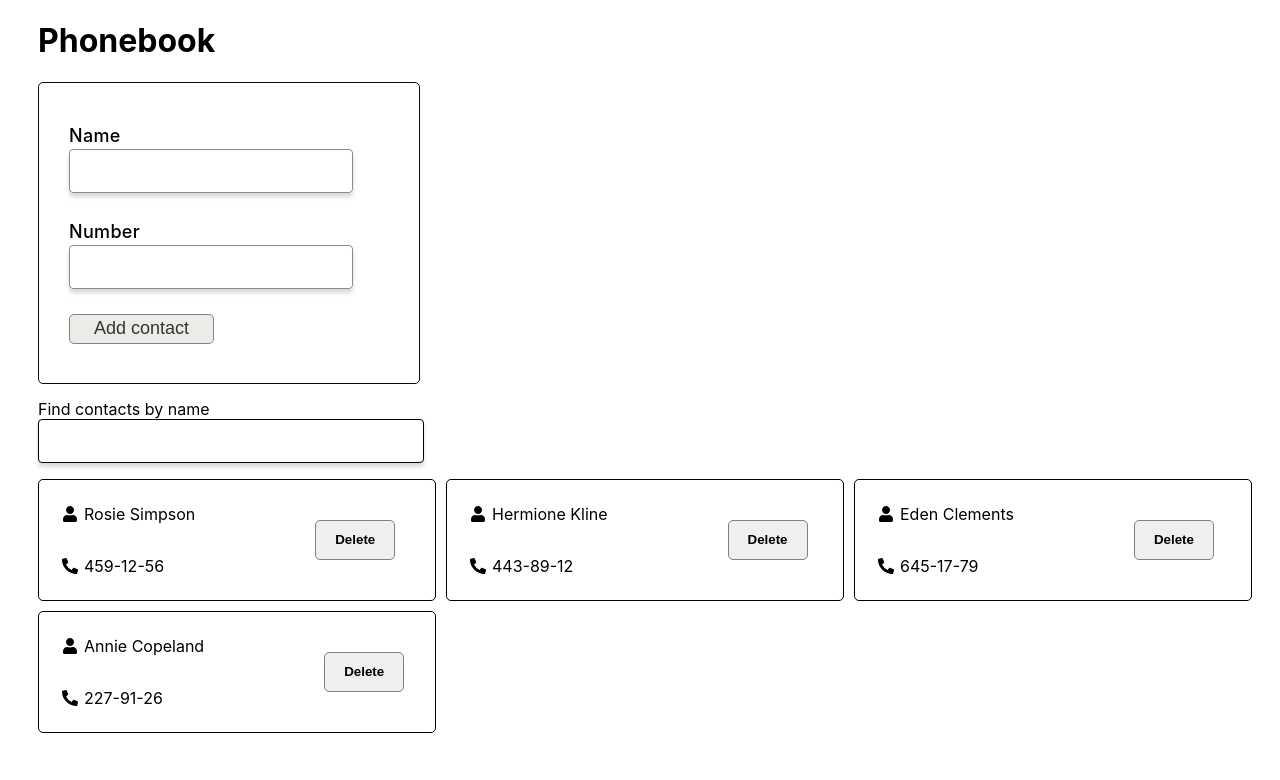
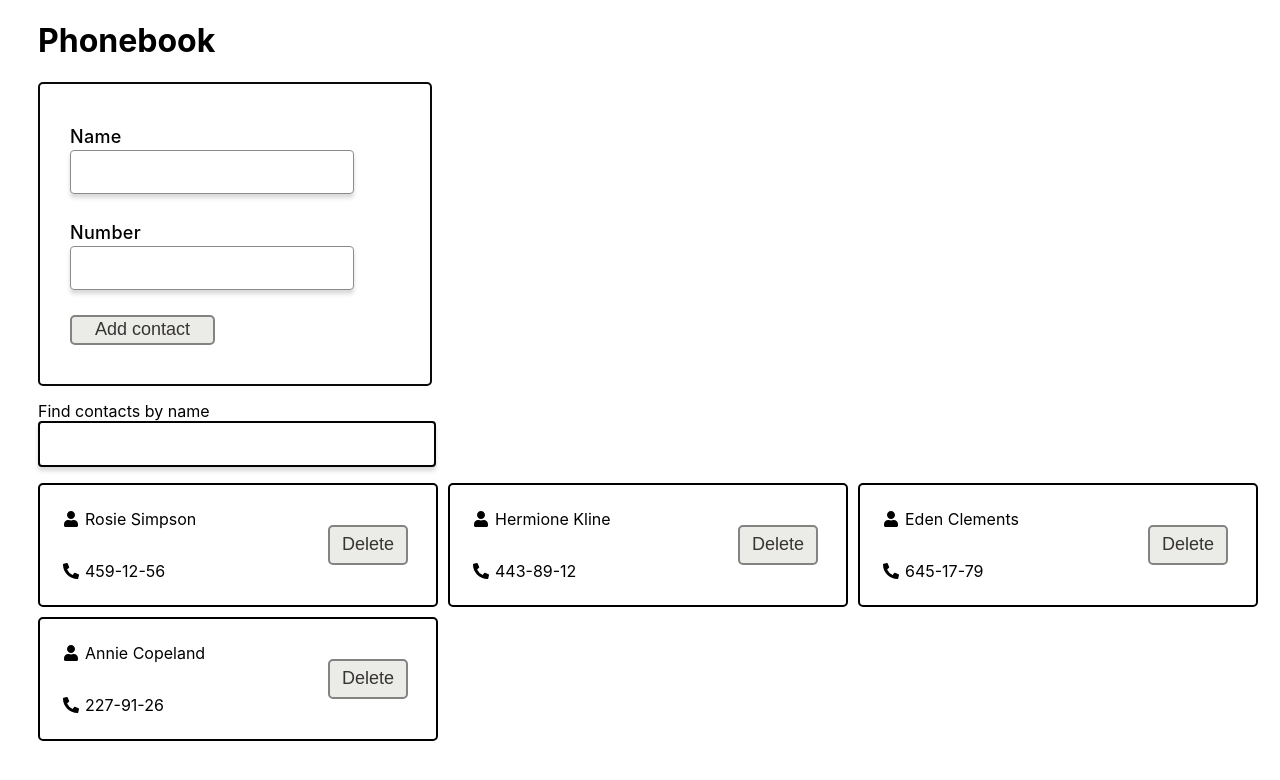
Before and after one commit to OlenkaOB/goit-react-hw-08, a React (Vite) app: page / in a window 1280 px wide. Shown: the top 780 px of the page. Built offline with nearby package versions, Linux system fonts and the light colour scheme.

Commit message:
add index file

```diff
--- a/src/components/Contact/Contact.module.css
+++ b/src/components/Contact/Contact.module.css
@@ -2,9 +2,9 @@
     display: flex;
     row-gap: 2px;
     justify-content: space-between;
-    column-gap: 120px;
     align-items: center;
     border-radius: 5px;
+    width: 360px;
 
 }
 
@@ -26,9 +26,13 @@ p {
 button {
     width: 80px;
     height: 40px;
-    font-weight: 600;
-    border: 1px solid grey;
+    font-size: 18px;
+    font-weight: 500;
+    border: 2px solid rgb(13, 13, 14);
     cursor: pointer;
+    border-color: rgb(133, 130, 130);
+    background-color: rgb(235, 235, 232);
+    color: rgb(54, 52, 52);
     padding: 5px;
     border-radius: 5px;
     justify-content: center;
@@ -37,5 +41,5 @@ button {
 }
 
 button:active {
-    background-color: lightgray;
+    background-color: rgb(160, 159, 165);
 }
--- a/src/components/ContactForm/ContactForm.module.css
+++ b/src/components/ContactForm/ContactForm.module.css
@@ -2,12 +2,12 @@
     display: flex;
     flex-direction: column;
     gap: 25px;
-    width: 350px;
+    width: 360px;
     height: 300px;
     justify-content: center;
     padding-left: 30px;
     background-color: white;
-    border: 1px solid #0a0a0a;
+    border: 2px solid #0a0a0a;
     border-radius: 5px;
 
 }
--- a/src/components/ContactList/ContactList.module.css
+++ b/src/components/ContactList/ContactList.module.css
@@ -10,6 +10,6 @@
     display: flex;
     padding: 8px;
     width: 380px;
-    border: 1px solid black;
+    border: 2px solid rgb(0, 0, 0);
     border-radius: 5px;
 }
--- a/src/components/SearchBox/SearchBox.module.css
+++ b/src/components/SearchBox/SearchBox.module.css
@@ -1,5 +1,6 @@
 .container {
     padding-top: 15px;
+
 }
 
 .labelSearch {
@@ -10,9 +11,9 @@
 
 
 .inputSearch {
-    border: 1px solid #030303;
+    border: 2px solid #030303;
     border-radius: 4px;
-    width: 380px;
+    width: 390px;
     height: 40px;
     font-size: 15px;
     line-height: 2;
```
